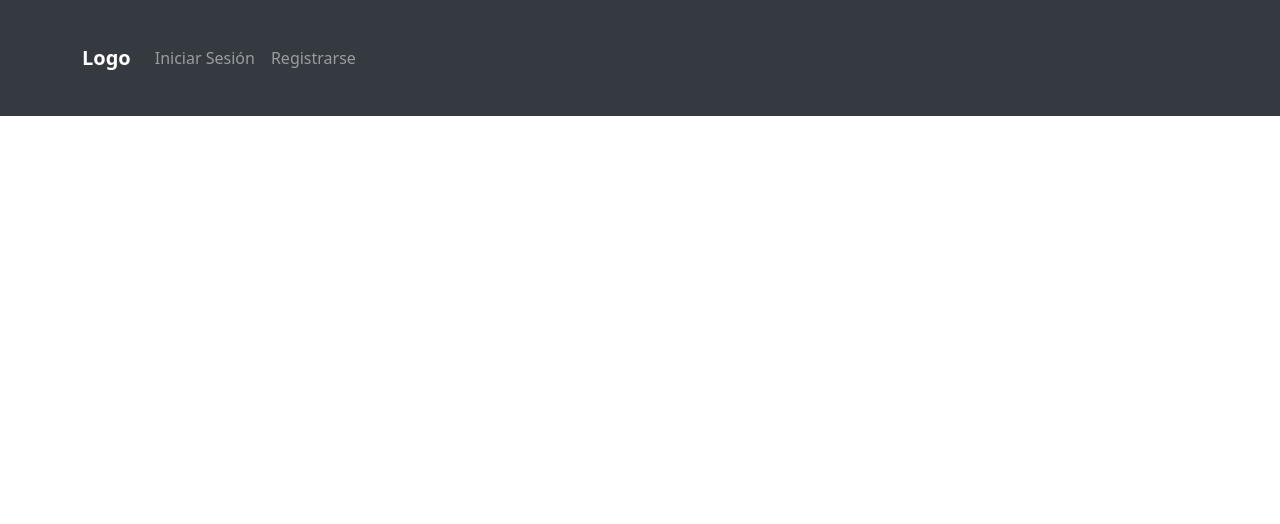
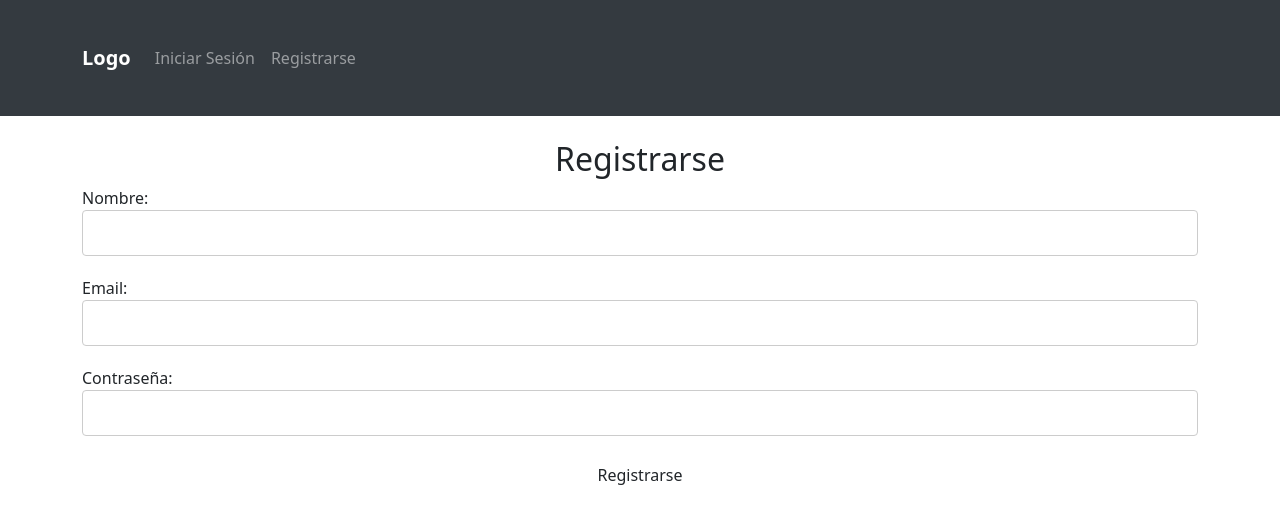
Before and after one commit to alejandro202113019/ProyectoIelectivaII, a React (Create React App) app in the folder project1_electiva2/: page /register in a window 1280 px wide. Shown: the top 524 px of the page. Built offline with nearby package versions, Linux system fonts and the light colour scheme.

Commit message:
Se agrego pagina de crear usuarios y se agrego el boton de cerrar sesion

```diff
--- a/project1_electiva2/src/App.jsx
+++ b/project1_electiva2/src/App.jsx
@@ -5,17 +5,26 @@ import Login from './components/Login';
 import Productos from './components/Productos';
 import AgregarProducto from './components/AgregarProducto';
 import ActualizarProducto from './components/ActualizarProducto';
-import Categorias from './components/Categorias'; // Importa el nuevo componente
+import Register from './components/Register';
+import Categorias from './components/Categorias';
 import './App.css';
 
 function App() {
   const [isAuthenticated, setIsAuthenticated] = React.useState(false);
   const [token, setToken] = React.useState('');
 
+  // Función para cerrar sesión
+  const handleLogout = () => {
+    setIsAuthenticated(false);
+    setToken('');
+    localStorage.removeItem("token"); // Eliminar el token del almacenamiento local
+    window.location.href = '/'; // Redirigir a la página de inicio
+  };
+
   return (
     <Router>
       <div className="App">
-        <Header isAuthenticated={isAuthenticated} />
+        <Header isAuthenticated={isAuthenticated} handleLogout={handleLogout} />
         <div className="main-content">
           <div className="container">
             <Routes>
@@ -28,6 +37,10 @@ function App() {
                     <Login setIsAuthenticated={setIsAuthenticated} setToken={setToken} />
                   )
                 }
+              />
+              <Route
+                path="/register"
+                element={<Register setIsAuthenticated={setIsAuthenticated} setToken={setToken} />}
               />
               <Route
                 path="/productos"
--- a/project1_electiva2/src/components/Header.jsx
+++ b/project1_electiva2/src/components/Header.jsx
@@ -2,13 +2,21 @@ import React from 'react';
 import { Link } from 'react-router-dom';
 import '../style/Header.css';
 
-const Header = ({ isAuthenticated }) => {
+const Header = ({ isAuthenticated, handleLogout }) => {
   return (
     <header className="header">
       <nav className="navbar navbar-expand-lg navbar-dark">
         <div className="container">
           <Link className="navbar-brand" to="/">Logo</Link>
-          <button className="navbar-toggler" type="button" data-toggle="collapse" data-target="#navbarNav" aria-controls="navbarNav" aria-expanded="false" aria-label="Toggle navigation">
+          <button
+            className="navbar-toggler"
+            type="button"
+            data-toggle="collapse"
+            data-target="#navbarNav"
+            aria-controls="navbarNav"
+            aria-expanded="false"
+            aria-label="Toggle navigation"
+          >
             <span className="navbar-toggler-icon"></span>
           </button>
           <div className="collapse navbar-collapse" id="navbarNav">
@@ -23,6 +31,11 @@ const Header = ({ isAuthenticated }) => {
                   </li>
                   <li className="nav-item">
                     <Link className="nav-link" to="/categorias">Categorías</Link>
+                  </li>
+                  <li className="nav-item">
+                    <button className="nav-link btn" onClick={handleLogout}>
+                      Cerrar Sesión
+                    </button>
                   </li>
                 </>
               ) : (
--- /dev/null
+++ b/project1_electiva2/src/components/Register.jsx
@@ -0,0 +1,92 @@
+import React, { useState } from "react";
+import axios from "axios";
+import { useNavigate } from "react-router-dom";
+import "../style/Register.css";
+
+const Register = ({ setIsAuthenticated, setToken }) => {
+const [name, setName] = useState("");
+const [email, setEmail] = useState("");
+const [password, setPassword] = useState("");
+const [error, setError] = useState("");
+const navigate = useNavigate();
+
+const handleSubmit = async (e) => {
+    e.preventDefault();
+    setError("");
+
+    try {
+    const response = await axios.post(
+        "https://api-nodejs-da74.onrender.com/users",
+        {
+    name,
+    email,
+    password,
+        }
+);
+
+      // Si el registro es exitoso, inicia sesión automáticamente
+if (response.data && response.data.status === "success") {
+        setToken(response.data.data.token); // Asegúrate de que la API envía un token en la respuesta
+        setIsAuthenticated(true);
+        localStorage.setItem("token", response.data.data.token);
+        navigate("/productos");
+} else {
+        setError("Respuesta inválida del servidor");
+    }
+    } catch (error) {
+    console.error("Error en el registro:", error);
+    setError(
+        error.response?.data?.message ||
+        "Error en el registro. Por favor, intente de nuevo."
+    );
+    }
+};
+
+return (
+    <div className="form-register">
+    &nbsp;
+    <h2 className="text-center">Registrarse</h2>
+    {error && <p style={{ color: "red" }}>{error}</p>}
+    <form onSubmit={handleSubmit}>
+        <div className="form-group">
+        <label htmlFor="name">Nombre:</label>
+        <input
+            type="text"
+            id="name"
+            className="form-control"
+            value={name}
+            onChange={(e) => setName(e.target.value)}
+            required
+        />
+        </div>
+        <div className="form-group">
+        <label htmlFor="email">Email:</label>
+        <input
+            type="email"
+            id="email"
+            className="form-control"
+            value={email}
+            onChange={(e) => setEmail(e.target.value)}
+            required
+        />
+        </div>
+        <div className="form-group">
+        <label htmlFor="password">Contraseña:</label>
+        <input
+            type="password"
+            id="password"
+            className="form-control"
+            value={password}
+            onChange={(e) => setPassword(e.target.value)}
+            required
+        />
+        </div>
+        <button type="submit" className="btn btn-custom btn-block">
+        Registrarse
+        </button>
+    </form>
+    </div>
+);
+};
+
+export default Register;
--- a/project1_electiva2/src/style/Header.css
+++ b/project1_electiva2/src/style/Header.css
@@ -55,4 +55,7 @@
   .navbar-toggler.collapsed ~ .navbar-collapse {
     transition: left 300ms ease-in-out;
   }
+  .nav-item {
+    margin: 0 10px; /* Espaciado entre elementos */
 }
+}
--- /dev/null
+++ b/project1_electiva2/src/style/Register.css
@@ -0,0 +1,97 @@
+/* registro.css */
+
+/* Centrar el formulario y agregar un fondo claro */
+.register-container {
+    display: flex;
+    justify-content: center;
+    align-items: center;
+    height: 100vh;
+    background-color: #f4f7f9;
+}
+
+.register-form {
+    background-color: #fff;
+    padding: 20px;
+    border-radius: 8px;
+    box-shadow: 0px 4px 10px rgba(0, 0, 0, 0.1);
+    width: 100%;
+    max-width: 400px;
+    box-sizing: border-box;
+}
+
+/* Títulos */
+h2 {
+    text-align: center;
+    color: #333;
+    margin-bottom: 20px;
+    font-size: 1.5rem;
+    font-weight: 600;
+}
+
+/* Estilos de los campos de entrada */
+input[type="text"],
+input[type="email"],
+input[type="password"] {
+    width: 100%;
+    padding: 10px;
+    margin-bottom: 20px;
+    border: 1px solid #ccc;
+    border-radius: 4px;
+    box-sizing: border-box;
+    font-size: 1rem;
+    transition: border-color 0.3s ease;
+}
+
+input[type="text"]:focus,
+input[type="email"]:focus,
+input[type="password"]:focus {
+    border-color: #007bff;
+    outline: none;
+}
+
+/* Estilos del botón de enviar */
+button {
+    background-color: #007bff;
+    color: #fff;
+    padding: 10px 20px;
+    border: none;
+    border-radius: 4px;
+    width: 100%;
+    font-size: 1rem;
+    cursor: pointer;
+    transition: background-color 0.3s ease;
+}
+
+button:hover {
+    background-color: #0056b3;
+}
+
+/* Estilo para los mensajes de error */
+p.error {
+    color: red;
+    font-size: 0.875rem;
+    text-align: center;
+    margin-bottom: 20px;
+}
+
+/* Responsividad para dispositivos móviles */
+@media (max-width: 600px) {
+    .register-form {
+        padding: 15px;
+        max-width: 90%;
+    }
+
+    h2 {
+        font-size: 1.25rem;
+    }
+
+    input[type="text"],
+    input[type="email"],
+    input[type="password"] {
+        font-size: 0.9rem;
+    }
+
+    button {
+        font-size: 0.9rem;
+    }
+}
```
